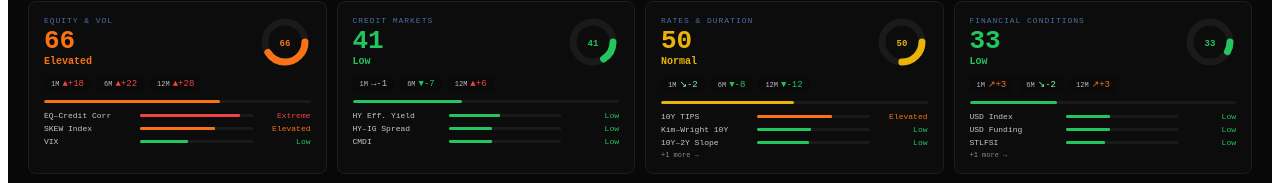
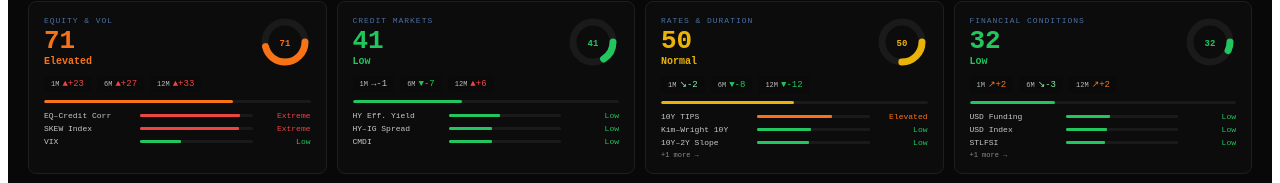
Before and after one commit to jmezzadri/market-dashboard, a React (Vite) app: page /#overview in a window 1280 px wide. Shown: the part 738-921 px from the top of the page. Built offline with nearby package versions, Linux system fonts and the light colour scheme.

Commit message:
Daily data update

```diff
--- a/src/App.jsx
+++ b/src/App.jsx
@@ -54,19 +54,19 @@ const CONVICTION=[
 function getConv(s){return CONVICTION.find(c=>s>=c.range[0]&&s<c.range[1])||CONVICTION[3];}
 
 const AS_OF={
-vix:"Apr 13 2026",hy_ig:"Apr 10 2026",eq_cr_corr:"Apr 13 2026",
-yield_curve:"Apr 10 2026",move:"Apr 10 2026",anfci:"Apr 03 2026",
+vix:"Apr 14 2026",hy_ig:"Apr 10 2026",eq_cr_corr:"Apr 13 2026",
+yield_curve:"Apr 13 2026",move:"Apr 13 2026",anfci:"Apr 03 2026",
 stlfsi:"Apr 03 2026",real_rates:"Apr 09 2026",sloos_ci:"Jan 01 2026",
-cape:"Mar 2026",ism:"Mar 2026",copper_gold:"Apr 13 2026",
-bkx_spx:"Apr 13 2026",bank_unreal:"Q4 2025",credit_3y:"Apr 2026",
+cape:"Mar 2026",ism:"Mar 2026",copper_gold:"Apr 14 2026",
+bkx_spx:"Apr 14 2026",bank_unreal:"Q4 2025",credit_3y:"Apr 2026",
 term_premium:"Apr 03 2026",cmdi:"Apr 03 2026",loan_syn:"Apr 10 2026",
-usd:"Apr 13 2026",cpff:"Apr 09 2026",skew:"Apr 10 2026",
+usd:"Apr 14 2026",cpff:"Apr 09 2026",skew:"Apr 13 2026",
 sloos_cre:"Jan 01 2026",bank_credit:"Apr 01 2026",jobless:"Apr 04 2026",
 jolts_quits:"Feb 01 2026",
 };
 
 const IND={
-vix:["VIX","Equity Volatility","equity",1,"index",1,20.7,23.9,17.2,19.5,15.0,false,
+vix:["VIX","Equity Volatility","equity",1,"index",1,18.2,23.9,17.2,19.5,15.0,false,
 "The CBOE Volatility Index measures expected 30-day S&P 500 volatility from live options prices. Known as the 'fear gauge' — higher = more fear, lower = calm.",
 "At 23.9, modestly above the long-run average (~19.5). Down from 28+ recently. Watch for a sustained break above 30 (stress threshold) or 40 (crisis level)."],
 hy_ig:["HY–IG Spread","Credit Risk Premium","credit",1,"bps",0,212.0,268,245,280,220,false,
@@ -75,10 +75,10 @@ hy_ig:["HY–IG Spread","Credit Risk Premium","credit",1,"bps",0,212.0,268,245,2
 eq_cr_corr:["EQ–Credit Corr","Risk-Off Synchronization","equity",1,"corr",2,0.92,0.61,0.55,0.50,0.40,false,
 "63-day rolling correlation between VIX and HY-IG spreads. When both move together, it signals a genuine risk-off regime rather than isolated noise.",
 "At 0.74, markets are synchronized. Values above 0.6 indicate a true risk-off regime."],
-yield_curve:["10Y–2Y Slope","Yield Curve","rates",1,"bps",0,50.0,52,35,15,-20,false,
+yield_curve:["10Y–2Y Slope","Yield Curve","rates",1,"bps",0,52.0,52,35,15,-20,false,
 "Difference between 10-year and 2-year Treasury yields. Inversion historically precedes recessions by 6–18 months.",
 "At +52bps, re-steepened after the deepest inversion since 1981 (-109bps in 2023). An improving signal. Watch for bear steepening."],
-move:["MOVE Index","Rates Volatility","rates",2,"index",0,72.0,98,95,90,85,false,
+move:["MOVE Index","Rates Volatility","rates",2,"index",0,74.0,98,95,90,85,false,
 "Merrill Lynch Option Volatility Estimate: implied volatility of Treasury yields. The bond market's VIX.",
 "At 112, well above the pre-2022 average of ~65. Elevated rates uncertainty raises borrowing costs."],
 anfci:["ANFCI","Chicago Fed Fin. Conditions","fincond",2,"z-score",2,-0.43,0.08,0.06,0.04,-0.05,false,
@@ -99,10 +99,10 @@ cape:["Shiller CAPE","Cyclically Adj. P/E Ratio","valuation",2,"ratio",1,34.2,35
 ism:["ISM Mfg. PMI","Manufacturing Activity Index","economy",2,"index",1,52.7,52.4,52.6,49.8,47.9,true,
 "ISM Manufacturing PMI: above 50 = expansion; below 50 = contraction.",
 "At 52.7 (March 2026), strongest since Aug 2022. But prices paid jumped to 78.3 — signaling cost pressures."],
-copper_gold:["Copper/Gold Ratio","Real Economy vs. Safe Haven","economy",2,"ratio",3,0.124,0.195,0.210,0.225,0.240,true,
+copper_gold:["Copper/Gold Ratio","Real Economy vs. Safe Haven","economy",2,"ratio",3,0.126,0.195,0.210,0.225,0.240,true,
 "Ratio of copper to gold futures. A falling ratio signals growth pessimism and risk-off sentiment.",
 "At 0.182, down 25% over 12 months. Diverging from ISM expansion reading. Historically leads equity weakness."],
-bkx_spx:["BKX/SPX Ratio","Bank vs. Market Strength","bank",2,"ratio",3,0.092,0.352,0.365,0.378,0.395,true,
+bkx_spx:["BKX/SPX Ratio","Bank vs. Market Strength","bank",2,"ratio",3,0.091,0.352,0.365,0.378,0.395,true,
 "KBW Bank Index divided by S&P 500. Bank weakness often signals coming broader stress.",
 "At 0.335, near multi-year lows. Same pattern seen before SVB failed in March 2023."],
 bank_unreal:["Bank Unreal. Loss","AFS+HTM Losses / Tier 1","bank",2,"% T1",1,19.9,19.5,20.8,22.1,18.5,true,
@@ -120,13 +120,13 @@ cmdi:["CMDI","Corp Bond Market Distress","credit",3,"index",2,0.07,0.38,0.30,0.2
 loan_syn:["HY Eff. Yield","High Yield Effective Yield","credit",3,"%",2,6.89,7.45,7.0,6.5,6.2,false,
 "ICE BofA US High Yield Index Effective Yield. Proxy for leveraged loan market conditions.",
 "At 7.84%, elevated vs. low-rate era (4–5%). Companies with near-term maturities face refinancing pressure."],
-usd:["USD Index","Trade-Weighted Dollar","fincond",3,"index",1,98.8,103.1,102.5,101.8,101.0,false,
+usd:["USD Index","Trade-Weighted Dollar","fincond",3,"index",1,98.0,103.1,102.5,101.8,101.0,false,
 "Federal Reserve broad trade-weighted USD index. Strong dollar tightens global financial conditions.",
 "At 104.2, modestly strong. Above 106 = meaningfully tight global conditions."],
 cpff:["USD Funding","3M CP vs. Fed Funds Spread","fincond",3,"bps",0,9.0,14,12,10,8,false,
 "Spread between 3-month AA financial commercial paper and effective Fed Funds Rate.",
 "At 18bps, money markets functioning normally. GFC peak: 280bps; COVID: 65bps."],
-skew:["SKEW Index","Options-Implied Tail Risk","equity",3,"index",0,144.0,141,138,135,130,false,
+skew:["SKEW Index","Options-Implied Tail Risk","equity",3,"index",0,157.0,141,138,135,130,false,
 "CBOE SKEW from relative pricing of far OTM S&P 500 puts. Measures priced probability of a crash.",
 "At 148, elevated. High SKEW + moderate VIX = quiet buildup of underlying anxiety."],
 sloos_cre:["SLOOS CRE","CRE Lending Standards","bank",3,"%",1,8.9,18.3,15.0,12.0,8.0,false,
```
